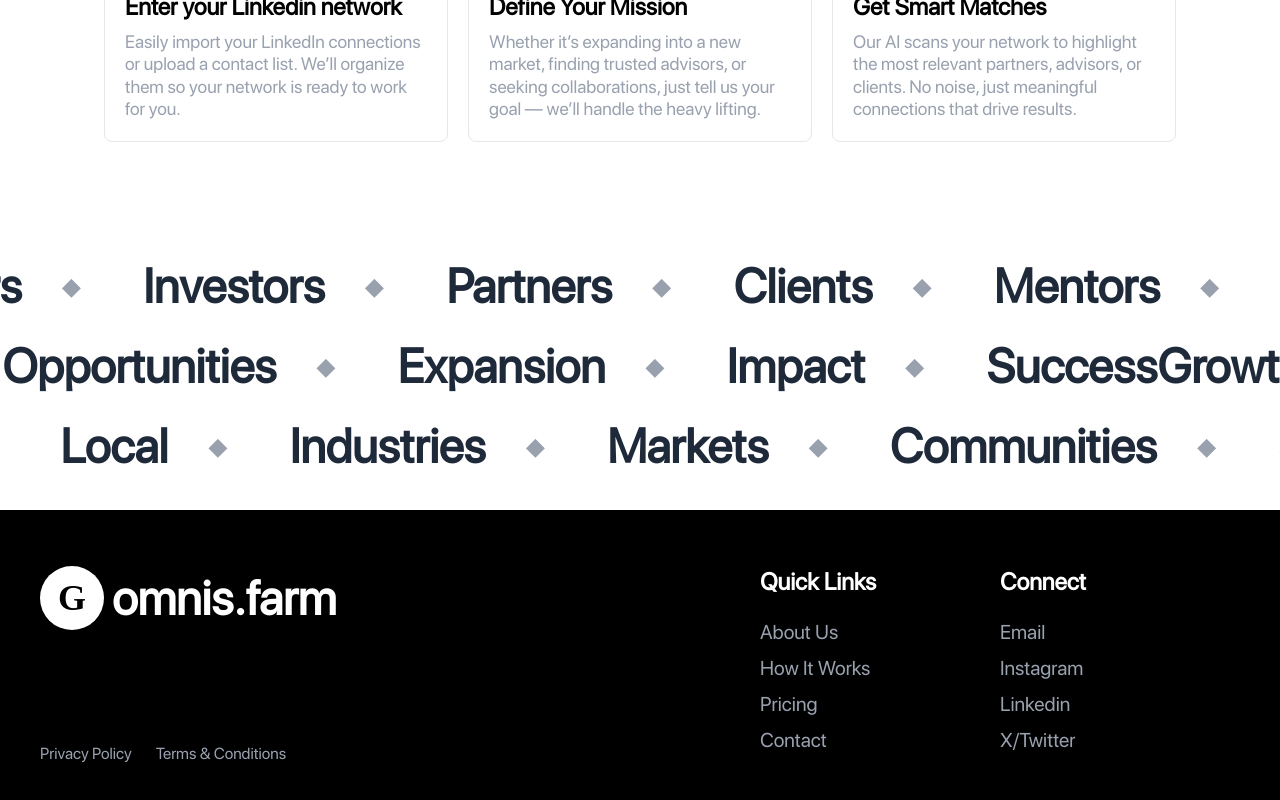
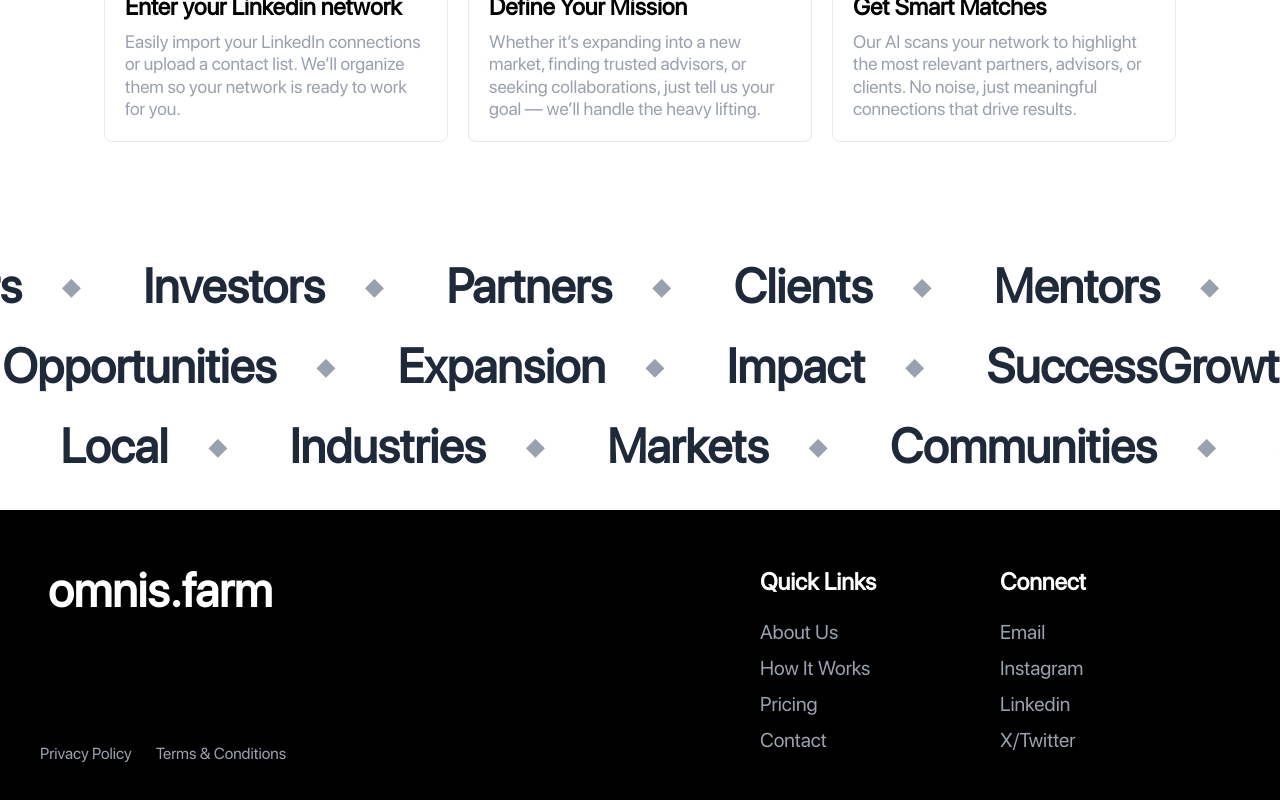
Before and after one commit to kartikmistryy/gitroll, a Next.js app: page / in a window 1280 px wide. Shown: the part 1986-2786 px from the top of the page. Built offline with nearby package versions, Linux system fonts and the light colour scheme; no server answers.

Commit message:
Removed footer branding

```diff
--- a/app/components/Footer.tsx
+++ b/app/components/Footer.tsx
@@ -4,7 +4,6 @@ export const Footer = () => {
             <div className="w-full h-full text-white flex md:flex-row flex-col items-start py-14 md:px-10 px-5 justify-start max-w-[1400px] mx-auto">
             <div className="w-full h-full flex flex-col justify-between items-start md:basis-3/5 basis-full md:min-h-[200px] min-h-[80px]">
                 <span className="w-full h-full flex flex-row md:items-center items-center justify-start">
-                    <h3 className="md:text-4xl text-xl font-black font-serif bg-white p-2 rounded-full md:h-16 h-10 md:w-16 w-10 flex items-center justify-center text-black logo">G</h3>
                     <h4 className="md:text-5xl text-xl font-mono font-black ml-2">omnis.farm</h4>
                 </span>
                 <span className="w-full mt-auto md:flex hidden lg:m-0">
```
